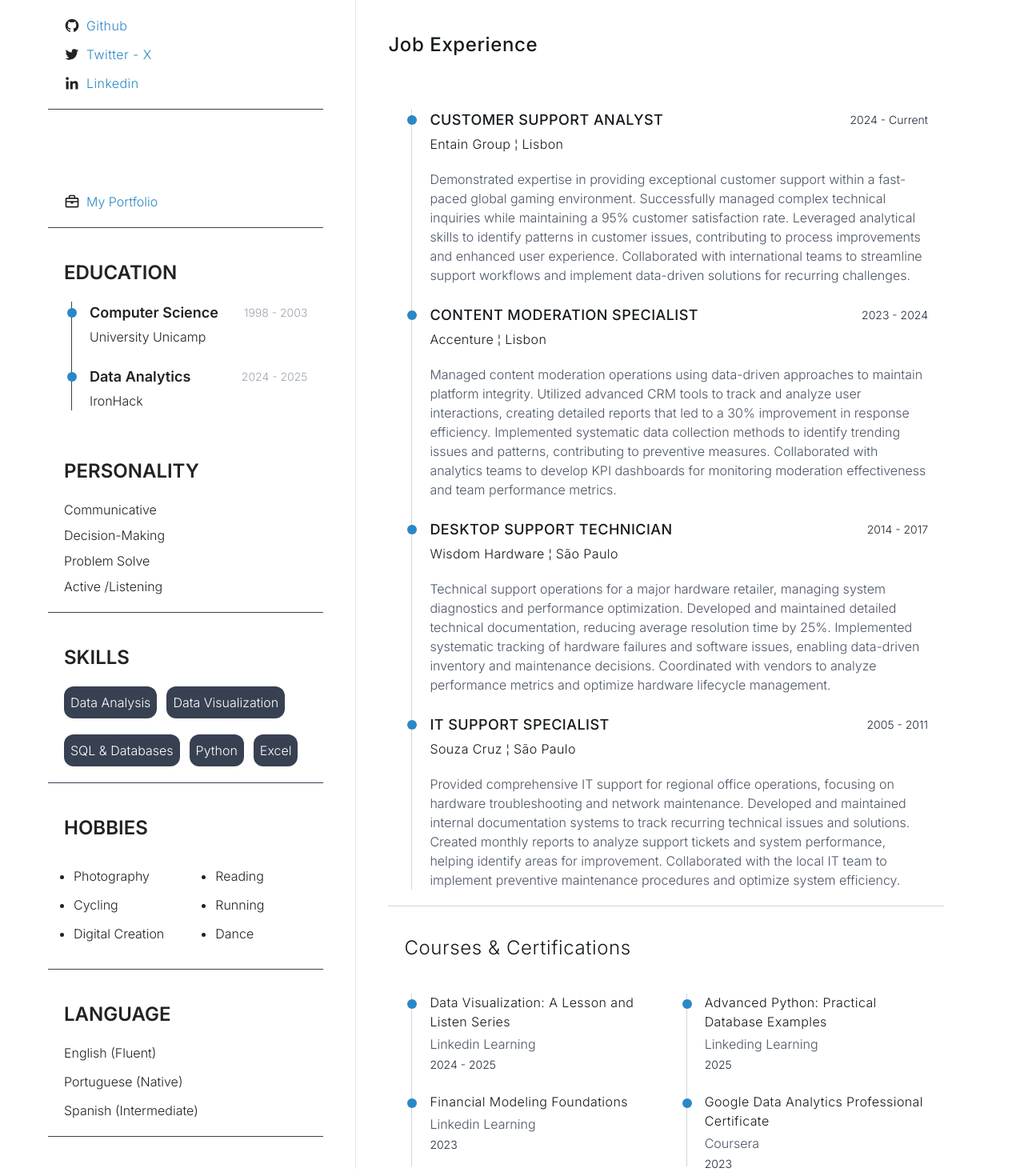
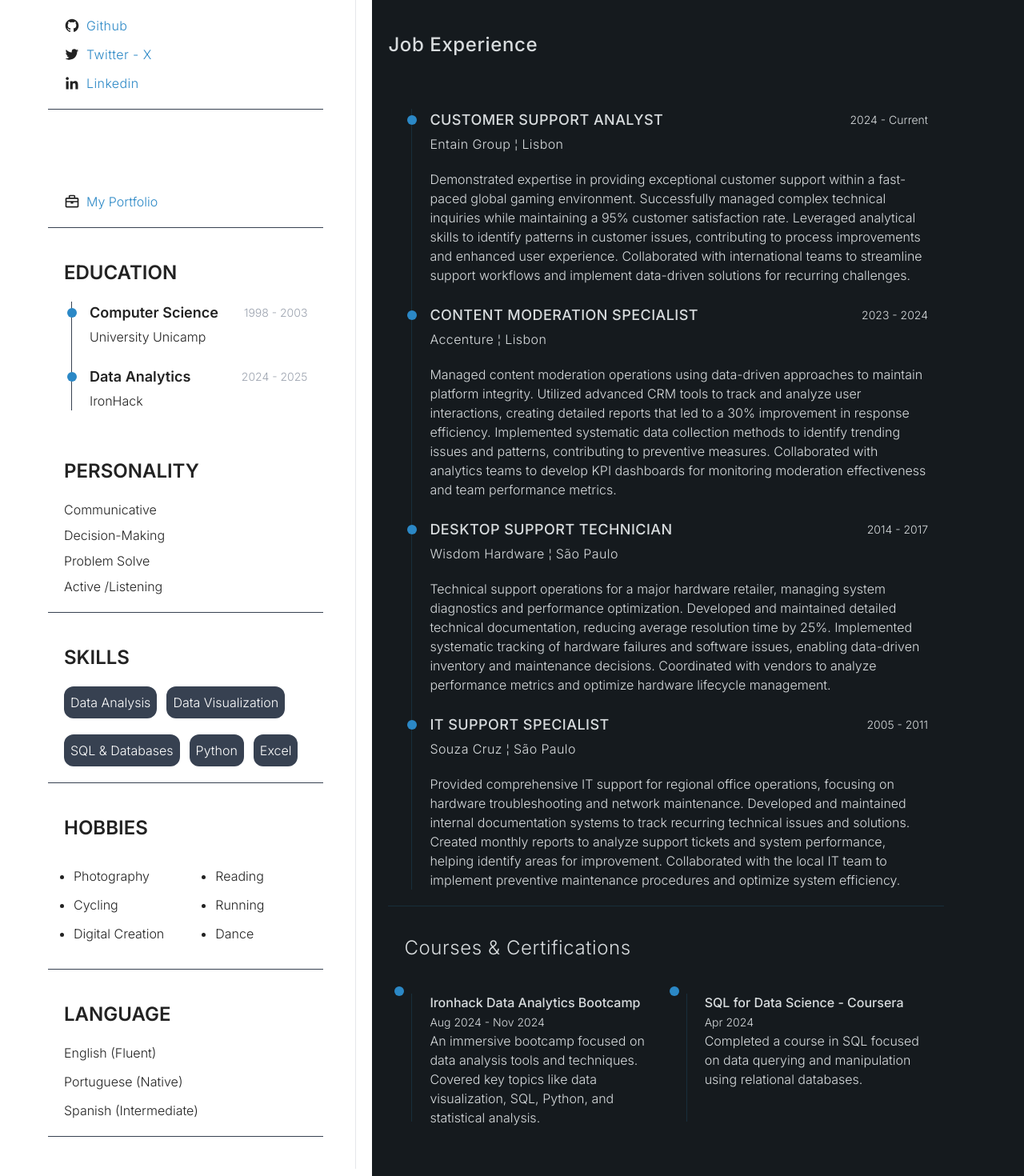
Before and after one commit to cleidenirlopes/myresume, a React (Vite) app: page / in a window 1280 px wide. Shown: the part 460-1930 px from the top of the page at 80% size. Built offline with nearby package versions, Linux system fonts and the light colour scheme.

Commit message:
Update Home.jsx

```diff
--- a/src/components/Home.jsx
+++ b/src/components/Home.jsx
@@ -2,20 +2,16 @@
 
 const Home = () => {
   return (
-          <div className="min-h-screen flex-[3] transition-all duration-500 bg-[#ffffff] text-[#151a1e] dark:bg-[#151a1e] dark:text-[#ffffff] font-light">
+    <div className="min-h-screen flex-[3] transition-all duration-500 bg-[#151a1e] text-[#d8dcde] font-light">
       {/* Profile Section */}
       <div className="flex flex-col items-center justify-center gap-5 relative mt-20 mr-20 max-w-3xl">
         {/* Added margin-top to create space above */}
         <div className="space-y-2 text-center">
-            <h1 className="text-6xl font-extralight tracking-wide">
-              <span className="text-white dark:text-black">
-                Cledenir
-              </span>
-              <span className="font-medium text-[#2b88c6]">
-                Souza
-              </span>
+          <h1 className="text-6xl font-extralight tracking-wide text-[#2b88c6]">
+            {/* Increased font size for the name */}
+            Cledenir <span className="font-medium">Souza</span>
           </h1>
-            <h3 className="text-3xl font-extralight tracking-wider text-[#151a1e] dark:text-[#d8dcde]">
+          <h3 className="text-3xl font-extralight tracking-wider text-[#d8dcde]">
             Data Analyst
           </h3>
         </div>
@@ -24,26 +20,26 @@
       {/* Main Section */}
       <main className="flex max-w-[1000px] flex-col gap-10 p-5 md:py-14 mr-20">
         <div className="space-y-5">
-          <h2 className="text-xl font-medium tracking-wide md:text-2xl">
+          <h2 className="text-xl font-medium tracking-wide md:text-2xl text-[#d8dcde]">
             About Me
           </h2>
-          <p className="text-sm text-gray-600 dark:text-gray-400 md:text-base max-w-3xl font-light leading-relaxed">
+          <p className="text-sm text-[#d8dcde] md:text-base max-w-3xl font-light leading-relaxed">
             Transitioning Technical Support Professional with a growing passion for data analytics and visualization. Currently immersed in an intensive Data Analytics bootcamp at IronHack, where I'm building expertise in SQL, Python, and data visualization tools. Leveraging 5+ years of customer-facing experience to bring a unique perspective to data analysis, combining technical aptitude with strong communication skills. Eager to apply my problem-solving abilities and fresh analytical skills to contribute to data-driven projects while continuing to grow in the field of data analytics.
           </p>
         </div>
 
         <div className="space-y-1">
-          <h2 className="text-xl font-medium tracking-wide md:text-2xl">Job Experience</h2>
+          <h2 className="text-xl font-medium tracking-wide md:text-2xl text-[#d8dcde]">Job Experience</h2>
           <div className="flex flex-col lg:flex-row lg:gap-20 max-w-3xl">
             {/* Job experience content goes here */}
           </div>
         </div>
 
         {/* Job Experience Section */}
-        <div className="flex flex-col items-start justify-start gap-5 border-b border-gray-300 dark:border-gray-700 p-5 max-w-3xl">
+        <div className="flex flex-col items-start justify-start gap-5 border-b border-[#182e3b] p-5 max-w-3xl">
             <ul className="relative">
               {/* Vertical Line */}
-              <div className="absolute left-[9px] top-0 h-full w-[1px] bg-gray-300 dark:bg-gray-700"></div>
+              <div className="absolute left-[9px] top-0 h-full w-[1px] bg-[#182e3b]"></div>
 
               {/* Entain Group */}
               <li className="relative flex flex-col gap-1 pl-8">
@@ -52,11 +48,11 @@
                   bg-[#2b88c6]"
                 ></div>
                  <div className="flex justify-between items-center w-full gap-32">
-                  <span className="font-medium tracking-wide md:text-lg">CUSTOMER SUPPORT ANALYST</span>
-                  <span className="text-sm text-gray-800 font-light">2024 - Current</span>
+                  <span className="font-medium tracking-wide md:text-lg text-[#d8dcde]">CUSTOMER SUPPORT ANALYST</span>
+                  <span className="text-sm text-[#d8dcde] font-light">2024 - Current</span>
                 </div>
-                <span className="font-light tracking-wide mb-4">Entain Group ¦ Lisbon</span>
-                <p className="text-sm text-gray-600 dark:text-gray-400 md:text-base font-light leading-relaxed">
+                <span className="font-light tracking-wide mb-4 text-[#d8dcde]">Entain Group ¦ Lisbon</span>
+                <p className="text-sm text-[#d8dcde] md:text-base font-light leading-relaxed">
                   Demonstrated expertise in providing exceptional customer support within a fast-paced global gaming environment. Successfully managed complex technical inquiries while maintaining a 95% customer satisfaction rate. Leveraged analytical skills to identify patterns in customer issues, contributing to process improvements and enhanced user experience. Collaborated with international teams to streamline support workflows and implement data-driven solutions for recurring challenges.
                 </p>
               </li>
@@ -68,11 +64,11 @@
                   bg-[#2b88c6]"
                 ></div>
                 <div className="flex justify-between items-center w-full gap-32">
-                  <span className="font-medium tracking-wide md:text-lg">CONTENT MODERATION SPECIALIST</span>
-                  <span className="text-sm text-gray-800 font-light">2023 - 2024</span>
+                  <span className="font-medium tracking-wide md:text-lg text-[#d8dcde]">CONTENT MODERATION SPECIALIST</span>
+                  <span className="text-sm text-[#d8dcde] font-light">2023 - 2024</span>
                 </div>
-                <span className="font-light tracking-wide mb-4">Accenture ¦ Lisbon</span>
-                <p className="text-sm text-gray-600 dark:text-gray-400 md:text-base font-light leading-relaxed">
+                <span className="font-light tracking-wide mb-4 text-[#d8dcde]">Accenture ¦ Lisbon</span>
+                <p className="text-sm text-[#d8dcde] md:text-base font-light leading-relaxed">
                   Managed content moderation operations using data-driven approaches to maintain platform integrity. Utilized advanced CRM tools to track and analyze user interactions, creating detailed reports that led to a 30% improvement in response efficiency. Implemented systematic data collection methods to identify trending issues and patterns, contributing to preventive measures. Collaborated with analytics teams to develop KPI dashboards for monitoring moderation effectiveness and team performance metrics.
                 </p>
               </li>
@@ -84,11 +80,11 @@
                   bg-[#2b88c6]"
                 ></div>
                  <div className="flex justify-between items-center w-full gap-32">
-                  <span className="font-medium tracking-wide md:text-lg">DESKTOP SUPPORT TECHNICIAN</span>
-                  <span className="text-sm text-gray-800 font-light">2014 - 2017</span>
+                  <span className="font-medium tracking-wide md:text-lg text-[#d8dcde]">DESKTOP SUPPORT TECHNICIAN</span>
+                  <span className="text-sm text-[#d8dcde] font-light">2014 - 2017</span>
                 </div>
-                <span className="font-light tracking-wide mb-4">Wisdom Hardware ¦ São Paulo</span>
-                <p className="text-sm text-gray-600 dark:text-gray-400 md:text-base font-light leading-relaxed">
+                <span className="font-light tracking-wide mb-4 text-[#d8dcde]">Wisdom Hardware ¦ São Paulo</span>
+                <p className="text-sm text-[#d8dcde] md:text-base font-light leading-relaxed">
                   Technical support operations for a major hardware retailer, managing system diagnostics and performance optimization. Developed and maintained detailed technical documentation, reducing average resolution time by 25%. Implemented systematic tracking of hardware failures and software issues, enabling data-driven inventory and maintenance decisions. Coordinated with vendors to analyze performance metrics and optimize hardware lifecycle management.
                 </p>
               </li>
@@ -100,11 +96,11 @@
                   bg-[#2b88c6]"
                 ></div>
                 <div className="flex justify-between items-center w-full gap-32">
-                  <span className="font-medium tracking-wide md:text-lg">IT SUPPORT SPECIALIST</span>
-                  <span className="text-sm text-gray-800 font-light">2005 - 2011</span>
+                  <span className="font-medium tracking-wide md:text-lg text-[#d8dcde]">IT SUPPORT SPECIALIST</span>
+                  <span className="text-sm text-[#d8dcde] font-light">2005 - 2011</span>
                 </div>
-                <span className="font-light tracking-wide mb-4">Souza Cruz ¦ São Paulo</span>
-                <p className="text-sm text-gray-600 dark:text-gray-400 md:text-base font-light leading-relaxed">
+                <span className="font-light tracking-wide mb-4 text-[#d8dcde]">Souza Cruz ¦ São Paulo</span>
+                <p className="text-sm text-[#d8dcde] md:text-base font-light leading-relaxed">
                   Provided comprehensive IT support for regional office operations, focusing on hardware troubleshooting and network maintenance. Developed and maintained internal documentation systems to track recurring technical issues and solutions. Created monthly reports to analyze support tickets and system performance, helping identify areas for improvement. Collaborated with the local IT team to implement preventive maintenance procedures and optimize system efficiency.
                 </p>
               </li>
@@ -115,64 +111,47 @@
       {/* Courses Section */}
       <div className="flex max-w-[1000px] flex-col gap-3 px-10 -mt-5 mr-20">
         <div className="space-y-10">
-          <h2 className="text-xl font-light tracking-wide md:text-2xl">Courses & Certifications</h2>
+          <h2 className="text-xl font-Light tracking-wide md:text-2xl text-[#d8dcde]">Courses & Certifications</h2>
           <div className="relative max-w-3xl mt-6">
             {/* Left vertical line */}
-            <div className="absolute left-[9px] top-[1px] h-[calc(100%-8px)] w-[1px] bg-gray-300 dark:bg-gray-700"></div>
+            <div className="absolute left-[9px] top-[1px] h-[calc(100%-8px)] w-[1px] bg-[#182e3b]"></div>
 
             {/* Right vertical line */}
-            <div className="absolute md:left-[calc(50%+25px)] left-[9px] top-[1px] h-[calc(100%-8px)] w-[1px] bg-gray-300 dark:bg-gray-700"></div>
+            <div className="absolute md:left-[calc(50%+25px)] left-[9px] top-[1px] h-[calc(100%-8px)] w-[1px] bg-[#182e3b]"></div>
 
             <div className="grid grid-cols-1 md:grid-cols-2 gap-x-8 gap-y-6">
               {/* Course 1 */}
               <div className="relative pl-8">
-                <div  className="absolute left-[4px] top-[8px] h-3 w-3 rounded-full
-                bg-[#2b88c6]"></div>
-                <div className="space-y-1">
-                  <h3 className="font-light tracking-wide text-base">Data Visualization: A Lesson and Listen Series</h3>
-                  <p className="font-light text-base text-gray-600 dark:text-gray-400">Linkedin Learning</p>
-                  <p className="text-sm text-gray-800">2024 - 2025</p>
-                </div>
+                <div
+                  className="absolute left-[-12px] top-[-8px] h-3 w-3 rounded-full
+                  bg-[#2b88c6]"
+                ></div>
+                <h3 className="font-medium text-[#d8dcde]">Ironhack Data Analytics Bootcamp</h3>
+                <span className="text-sm text-[#d8dcde] font-light">Aug 2024 - Nov 2024</span>
+                <p className="text-sm text-[#d8dcde] md:text-base font-light leading-relaxed">
+                  An immersive bootcamp focused on data analysis tools and techniques. Covered key topics like data visualization, SQL, Python, and statistical analysis.
+                </p>
               </div>
 
               {/* Course 2 */}
               <div className="relative pl-8">
-                <div  className="absolute left-[4px] top-[8px] h-3 w-3 rounded-full
-                bg-[#2b88c6]"></div>
-                <div className="space-y-1">
-                  <h3 className="font-light tracking-wide text-base">Advanced Python: Practical Database Examples</h3>
-                  <p className="font-light text-base text-gray-600 dark:text-gray-400">Linkeding Learning</p>
-                  <p className="text-sm text-gray-800">2025</p>
-                </div>
-              </div>
-
-              {/* Course 3 */}
-              <div className="relative pl-8">
-                <div  className="absolute left-[4px] top-[8px] h-3 w-3 rounded-full
-                bg-[#2b88c6]"></div>
-                <div className="space-y-1">
-                  <h3 className="font-light tracking-wide text-base">Financial Modeling Foundations</h3>
-                  <p className="font-light text-base text-gray-600 dark:text-gray-400">Linkedin Learning</p>
-                  <p className="text-sm text-gray-800">2023</p>
-                </div>
-              </div>
-
-              {/* Course 4 */}
-              <div className="relative pl-8">
-                <div  className="absolute left-[4px] top-[8px] h-3 w-3 rounded-full
-                bg-[#2b88c6]"></div>
-                <div className="space-y-1">
-                  <h3 className="font-light tracking-wide text-base">Google Data Analytics Professional Certificate</h3>
-                  <p className="font-light text-base text-gray-600 dark:text-gray-400">Coursera</p>
-                  <p className="text-sm text-gray-800">2023</p>
+                <div
+                  className="absolute left-[-12px] top-[-8px] h-3 w-3 rounded-full
+                  bg-[#2b88c6]"
+                ></div>
+                <h3 className="font-medium text-[#d8dcde]">SQL for Data Science - Coursera</h3>
+                <span className="text-sm text-[#d8dcde] font-light">Apr 2024</span>
+                <p className="text-sm text-[#d8dcde] md:text-base font-light leading-relaxed">
+                  Completed a course in SQL focused on data querying and manipulation using relational databases.
+                </p>
               </div>
             </div>
           </div>
         </div>
       </div>
-      </div>
+
     </div>
   );
-}
+};
 
 export default Home;
```
Lines whose indentation alone changed are shown as unchanged.
